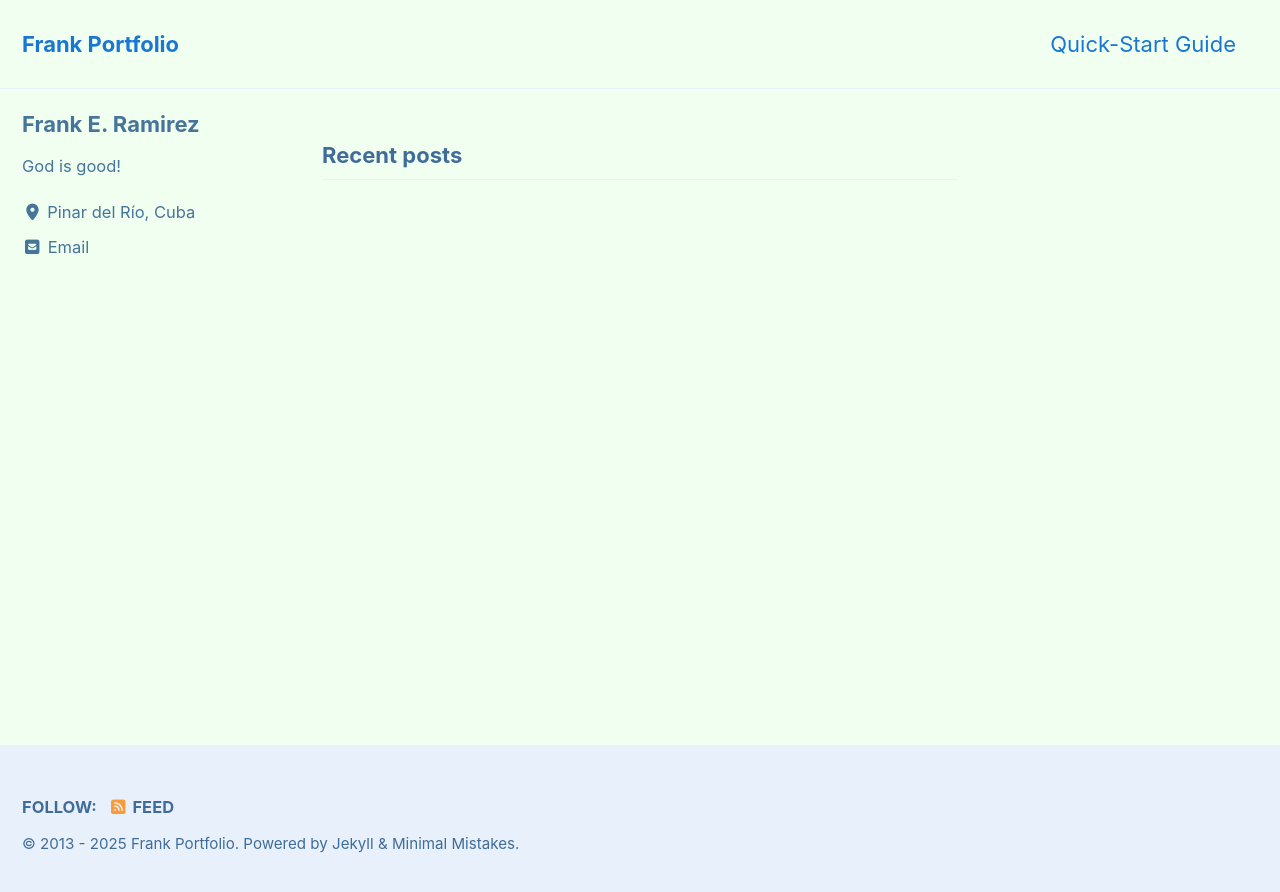
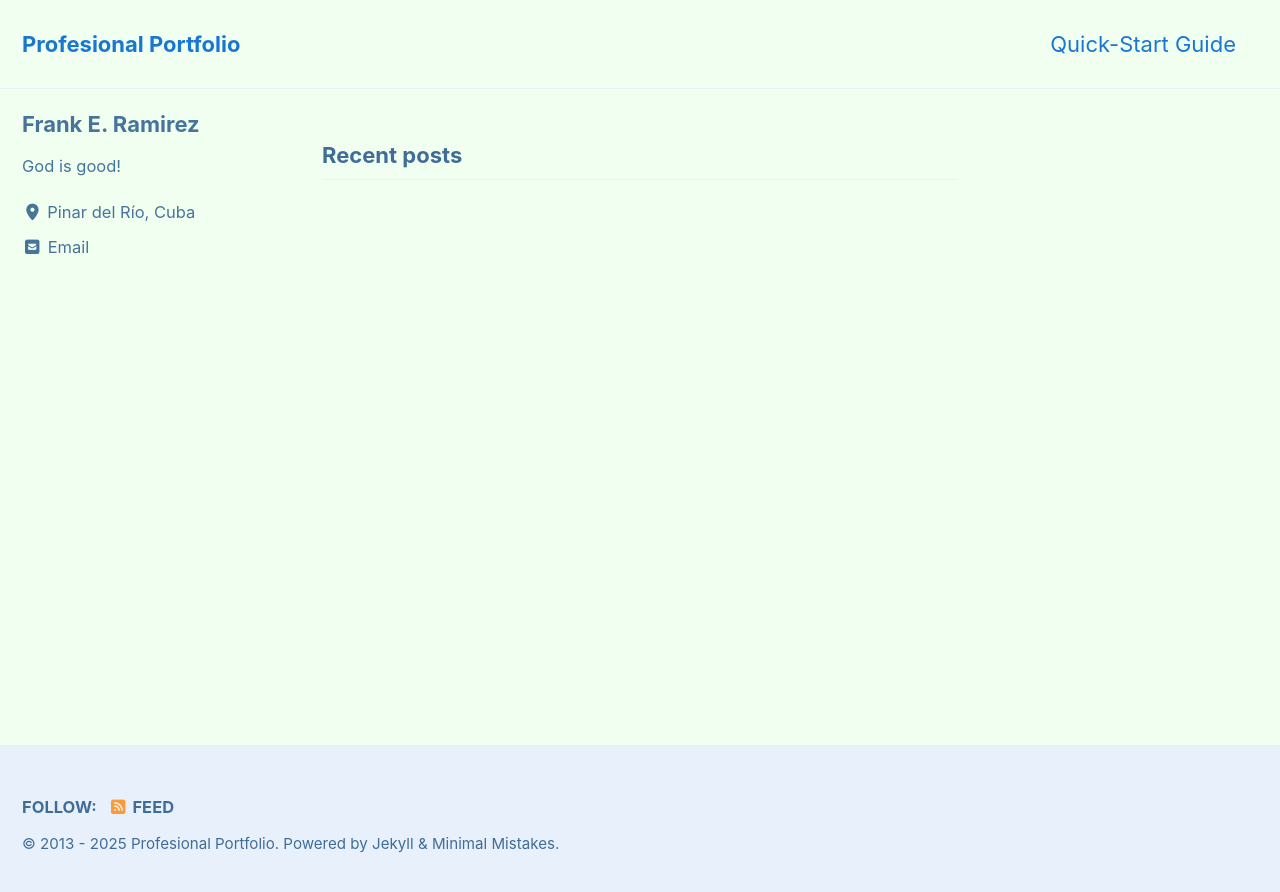
Before and after one commit to Kfrank80/Kfrank80.github.io, a Jekyll site: the page built from index.html, in a window 1280 px wide. Shown: the top 892 px of the page. Built offline with Jekyll 4.4.1, drawn with Linux system fonts in a browser that asks for light colours; cached includes are drawn as plain includes; the list of posts is cut into pages by our own code.

Commit message:
Cambio en el title de _config.yml

```diff
--- a/_config.yml
+++ b/_config.yml
@@ -17,7 +17,7 @@ minimal_mistakes_skin    : "aqua" # "air", "aqua", "contrast", "dark", "dirt", "
 # Site Settings
 locale                   : "en-US"
 rtl                      : # true, false (default) # turns direction of the page into right to left for RTL languages
-title                    : "Frank Portfolio"
+title                    : "Profesional Portfolio"
 title_separator          : "-"
 subtitle                 : # site tagline that appears below site title in masthead
 name                     : "Frank E. Ramirez"
```
